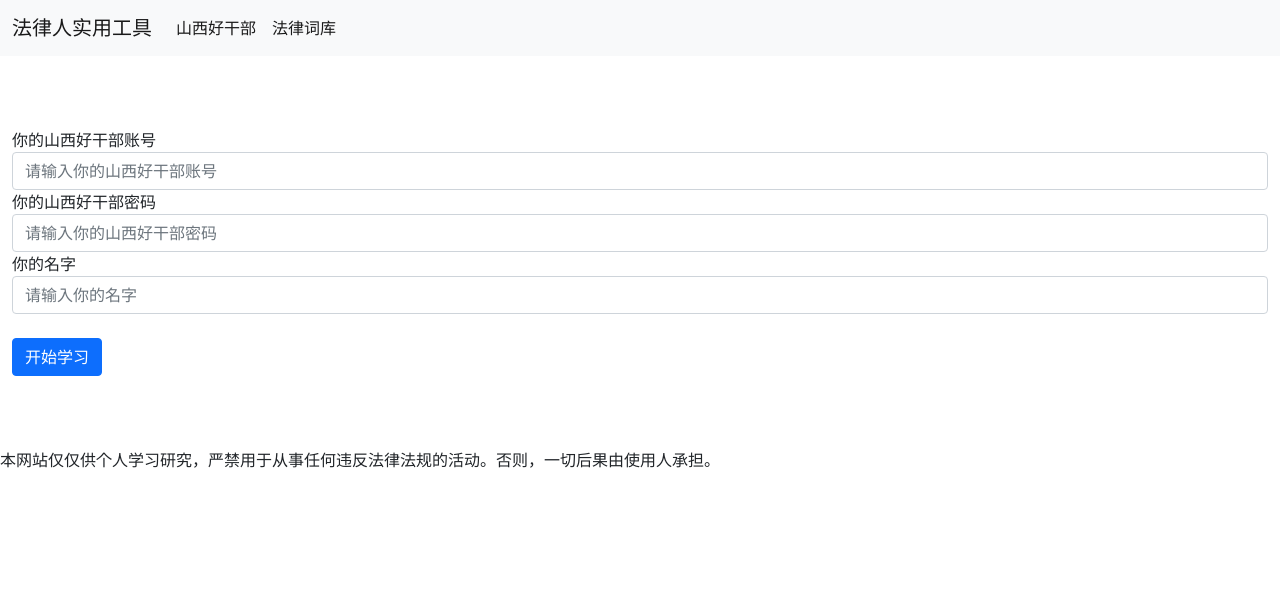
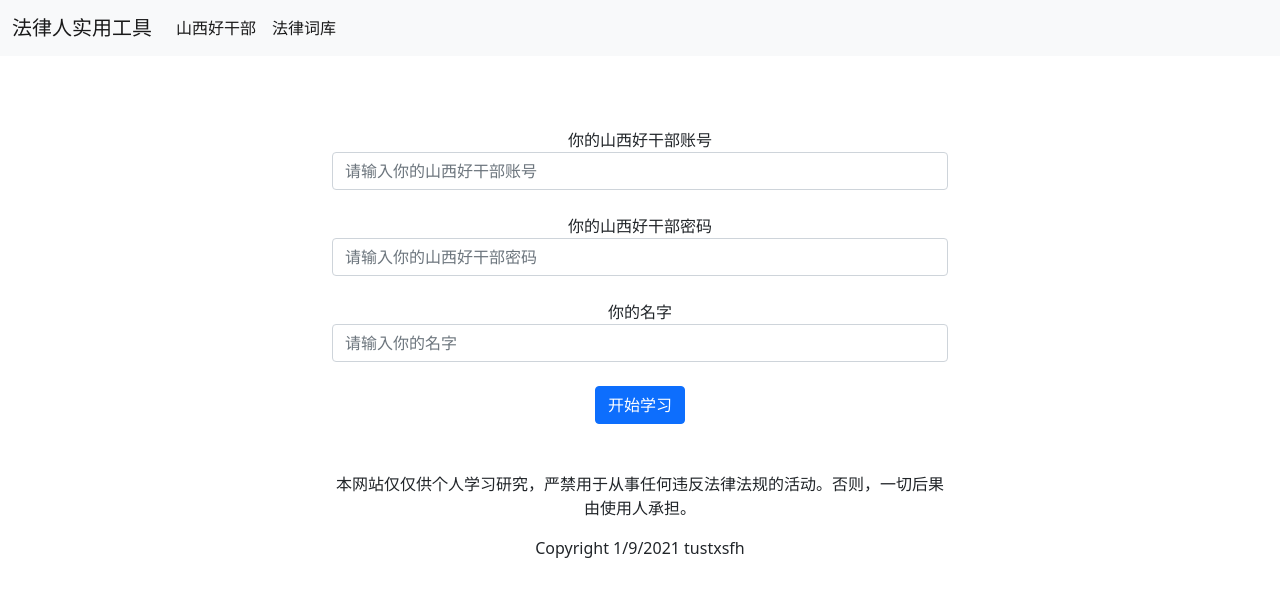
Before and after one commit to tustxsfh/my_web, a Django app: page /sxhgb/ in a window 1280 px wide. Shown: the top 597 px of the page. Run offline with Django 3.2, Linux system fonts and the light colour scheme; parts of the project's set-up code (start-up, migrations or seed data) failed here and were passed over.

Commit message:
山西好干部在线学习-完成基本功能

```diff
--- a/my_web/templates/base.html
+++ b/my_web/templates/base.html
@@ -8,7 +8,11 @@
     <link href="https://cdn.jsdelivr.net/npm/bootstrap@5.0.2/dist/css/bootstrap.min.css" rel="stylesheet"
           integrity="sha384-EVSTQN3/azprG1Anm3QDgpJLIm9Nao0Yz1ztcQTwFspd3yD65VohhpuuCOmLASjC" crossorigin="anonymous">
     {% block title %}<title>法律人实用工具</title>{% endblock %}
-
+    <style>
+        body {
+            text-align: center
+        }
+    </style>
 </head>
 <body>
 <nav class="navbar navbar-expand-lg navbar-light bg-light" style="background-color: #e3f2fd;">
@@ -37,9 +41,13 @@
 {% block content %}
 
 {% endblock %}
-<br> <br> <br>
+<br>
 {% block footer %}
-    <p>本网站仅仅供个人学习研究，严禁用于从事任何违反法律法规的活动。否则，一切后果由使用人承担。</p>
+    <div class="container col-md-4 col-lg-6 col-8">
+        <p>本网站仅仅供个人学习研究，严禁用于从事任何违反法律法规的活动。否则，一切后果由使用人承担。</p>
+        <p>Copyright 1/9/2021 tustxsfh</p>
+    </div>
+
 {% endblock %}
 <!-- JavaScript Bundle with Popper -->
 <script src="https://cdn.jsdelivr.net/npm/bootstrap@5.0.2/dist/js/bootstrap.bundle.min.js"
--- a/my_web/templates/sxhgb.html
+++ b/my_web/templates/sxhgb.html
@@ -3,7 +3,7 @@
 
 {% block content %}
     <div id="app">
-        <div class="container-fluid">
+        <div class="container col-md-4 col-lg-6 col-8">
             <form method="post" class="user_input" @submit="on_submit" v-cloak>
                 {% csrf_token %}
                 <div class="form-group">
@@ -14,6 +14,7 @@
                     {#                    <span class="err_tip" v-show="err_name"> {{ err_name_msg }}</span>#}
 
                 </div>
+                <br>
                 <div class="form-group">
                     <label for="formGroupExampleInput2">你的山西好干部密码</label>
                     <input type="text" v-model="password" name="password" class="form-control"
@@ -21,6 +22,7 @@
                            placeholder="请输入你的山西好干部密码">
                     {#                    <span class="err_tip" v-show="err_pwd"> {{ err_pwd_msg }}</span>#}
                 </div>
+                <br>
                 <div class="form-group">
                     <label for="formGroupExampleInput">你的名字</label>
                     <input type="text" v-model="yourname" name="yourname" class="form-control"
@@ -32,6 +34,7 @@
                 <br>
                 <button type="submit" v-show="is_not_click" class="btn btn-primary">[[ click_message ]]</button>
             </form>
+            <br>
             <button type="button" v-show="is_click" class="btn btn-primary btn-lg">[[yourname]]正在学习中......</button>
         </div>
     </div>
```
